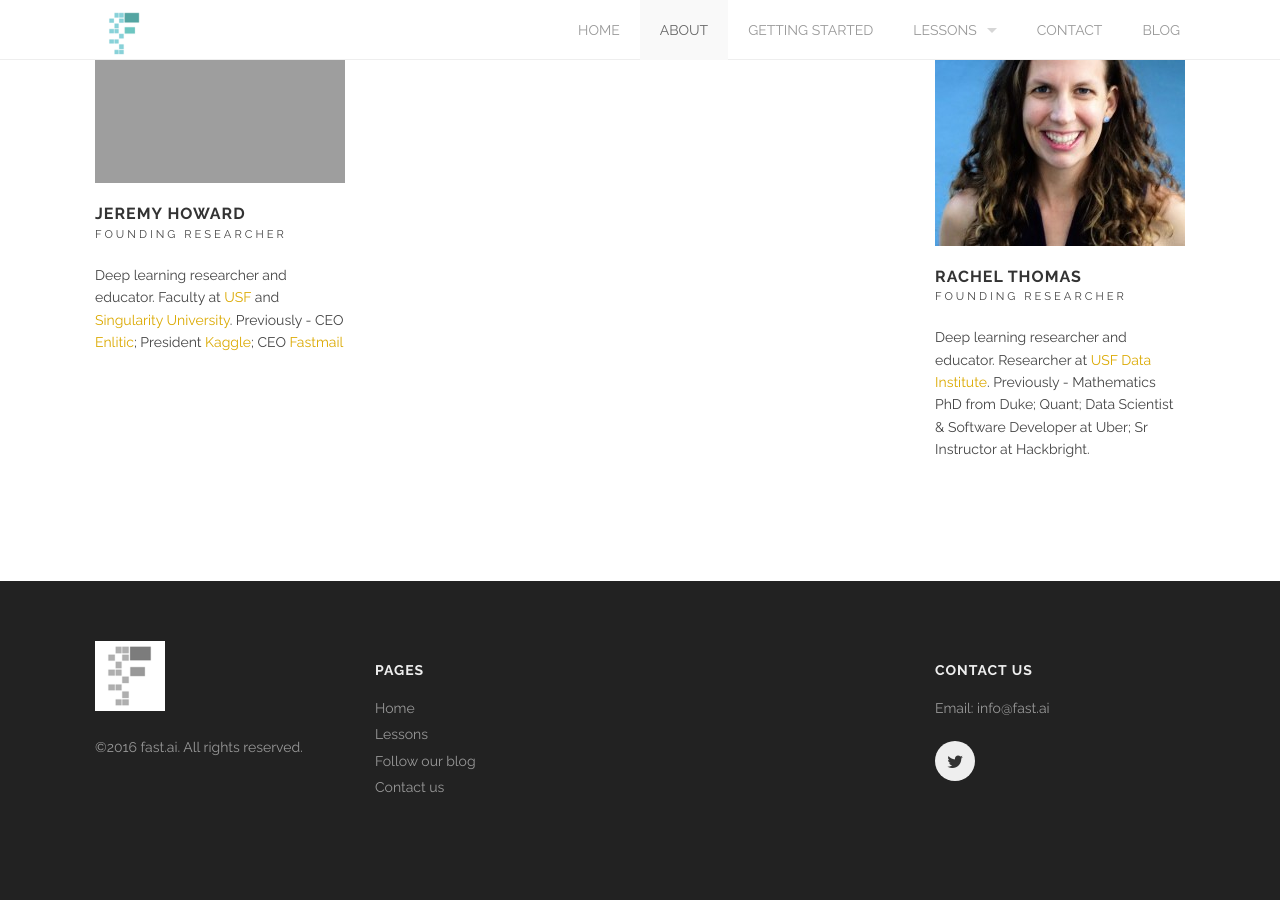
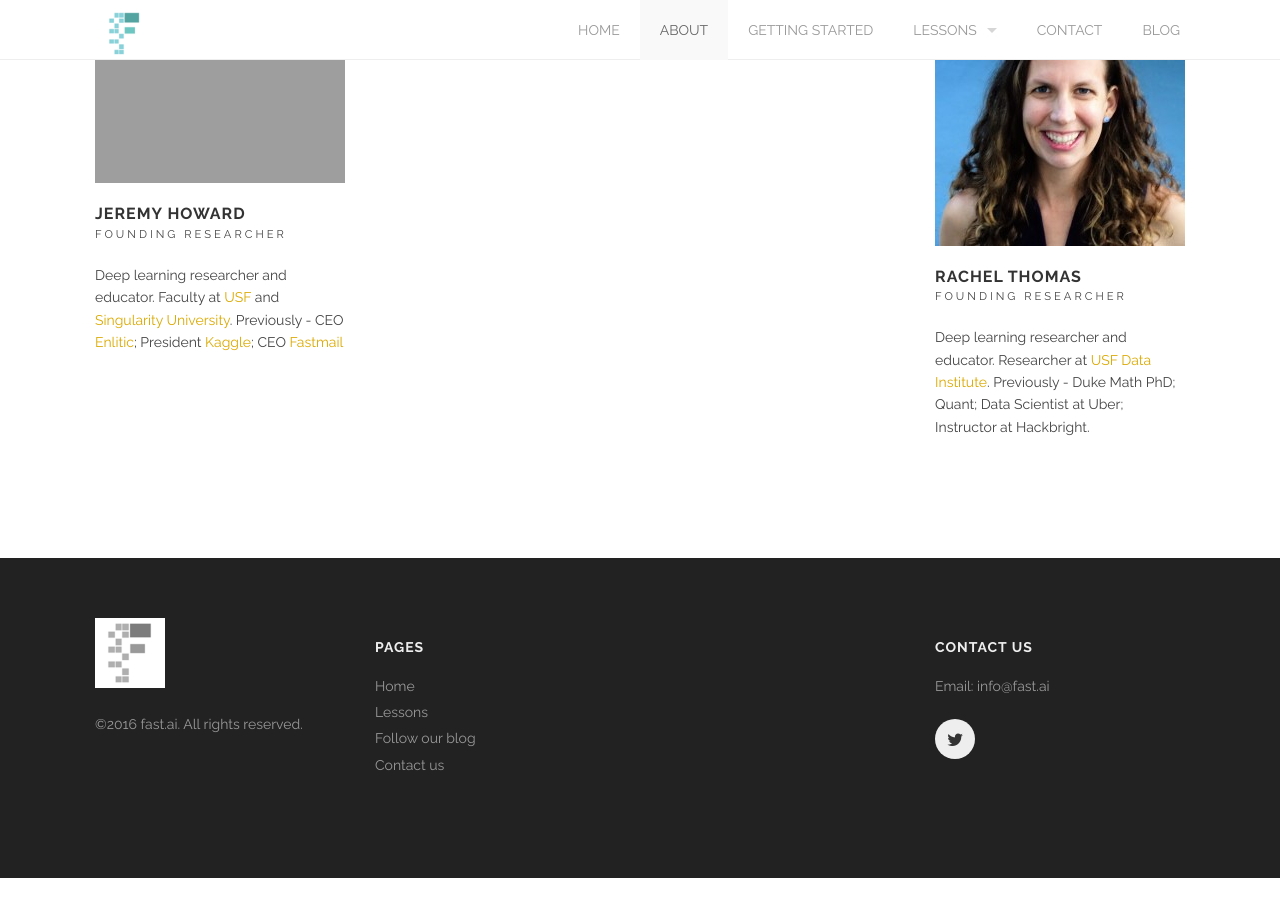
Before and after one commit to fastai/dlcert2, a Jekyll site: the page built from docs/about.html, in a window 1280 px wide and 900 px high, scrolled down 638 px. Built offline with Jekyll 4.4.1, drawn with Linux system fonts in a browser that asks for light colours; after the commit the page ends 1516 px from its top, so only the background shows below that.

Commit message:
fixed formatting

```diff
--- a/docs/about.html
+++ b/docs/about.html
@@ -16,7 +16,7 @@
   - name: Rachel Thomas
     position: Founding researcher
     desc:
-     Deep learning researcher and educator.  Researcher at <a href="http://www.usfca.edu/data-institute">USF Data Institute</a>. Previously - Mathematics PhD from Duke; Quant; Data Scientist &amp; Software Developer at Uber; Sr Instructor at Hackbright.
+     Deep learning researcher and educator.  Researcher at <a href="http://www.usfca.edu/data-institute">USF Data Institute</a>. Previously - Duke Math PhD; Quant; Data Scientist at Uber; Instructor at Hackbright.
     avatar: images/people/rt-head.jpg
     socials:
       - icon_class: fa fa-twitter
```
Also changed, not shown: docs/start.html (+8 -3 lines).
